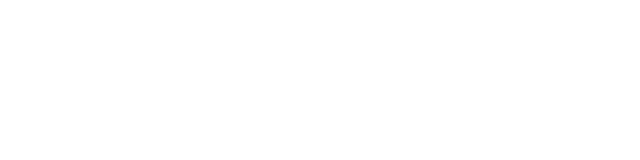
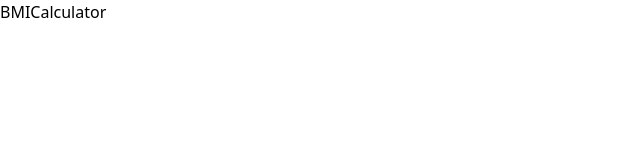
Before and after one commit to iamdpunkr1/8yEJeSB2B2lHvBdZ, a React (Vite) app: page /bmi in a window 1280 px wide. Before the commit this address had no page. Shown: the top 160 px of the page, without its empty margins (0-640 px from the left). Built offline with nearby package versions, Linux system fonts and the light colour scheme.

Commit message:
feat(bmi): Implement basic BMI calculation

```diff
--- a/src/App.tsx
+++ b/src/App.tsx
@@ -1,11 +1,14 @@
 import {Routes, Route} from 'react-router-dom'
 import Home from './pages/Home'
+import BMICalculator from './pages/BMICalculator'
+
 function App() {
 
   return (
     <main>
       <Routes>
         <Route path="/" element={<Home />} />
+        <Route path="/bmi" element={<BMICalculator />} />
       </Routes>
     </main>
   )
--- /dev/null
+++ b/src/pages/BMICalculator.tsx
@@ -0,0 +1,9 @@
+
+
+const BMICalculator = () => {
+  return (
+    <div>BMICalculator</div>
+  )
+}
+
+export default BMICalculator
```
